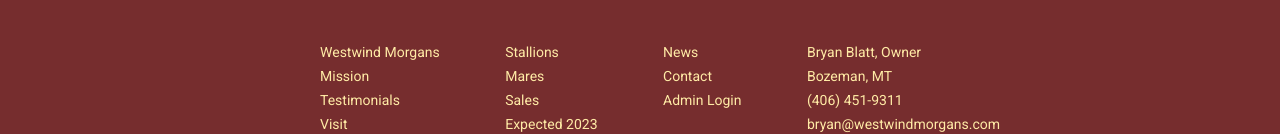
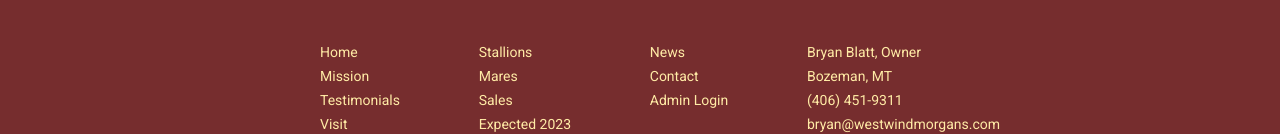
Before and after one commit to whoguy24/westwind-morgans, a React (Create React App) app: page /#/home in a window 1280 px wide. Shown: the part 746-880 px from the top of the page. Built offline with nearby package versions, Linux system fonts and the light colour scheme.

Commit message:
Made minor adjustments

```diff
--- a/src/components/Footer/Footer.jsx
+++ b/src/components/Footer/Footer.jsx
@@ -34,7 +34,7 @@
                 <div id="footer-links">
 
                     <ul>
-                        <li><NavLink to="/home">Westwind Morgans</NavLink></li>
+                        <li><NavLink to="/home">Home</NavLink></li>
                         <li><NavLink to="/mission">Mission</NavLink></li>
                         <li><NavLink to="/testimonials">Testimonials</NavLink></li>
                         <li><NavLink to="/visit">Visit</NavLink></li>
@@ -67,7 +67,7 @@
                     <div id="footer-links-mobile">
 
                         <ul>
-                            <li><NavLink to="/home">Westwind Morgans</NavLink></li>
+                            <li><NavLink to="/home">Home</NavLink></li>
                             <li><NavLink to="/mission">Mission</NavLink></li>
                             <li><NavLink to="/testimonials">Testimonials</NavLink></li>
                             <li><NavLink to="/visit">Visit</NavLink></li>
```
